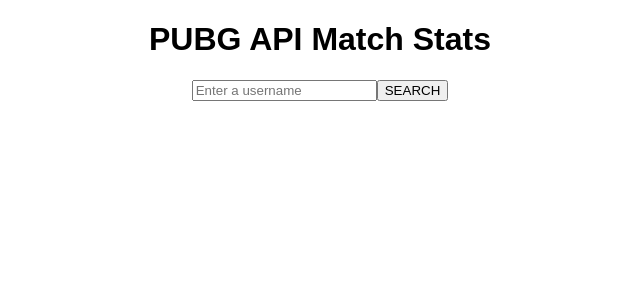
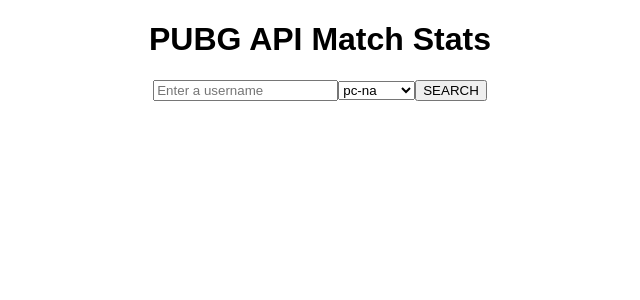
Before and after one commit to JessePeplinski/pubg-react, a React (Create React App) app: page / in a window 1280 px wide. Shown: the top 300 px of the page, without its empty margins (320-960 px from the left). Built offline with nearby package versions, Linux system fonts and the light colour scheme.

Commit message:
Add region to search

```diff
--- a/src/Components/App/App.js
+++ b/src/Components/App/App.js
@@ -19,11 +19,16 @@
         this.search = this.search.bind(this);
     }
 
-    search(username) {
+    search(username, region) {
         if(!PUBG.username) {
             PUBG.username = username;
         }
-        PUBG.getMatchIds(username).then(searchResults => {
+
+        if(!PUBG.region) {
+            PUBG.region = region;
+        }
+
+        PUBG.getMatchIds(username, region).then(searchResults => {
             this.setState({
                 searchResults: searchResults
             })
--- a/src/Components/PUBG/PUBG.js
+++ b/src/Components/PUBG/PUBG.js
@@ -23,8 +23,16 @@
         return this.username;
     },
 
+    set region(region) {
+        this.region = region;
+    },
+
+    get region() {
+        return this.region;
+    },
+
     getMatchIds(username) {
-        return fetch(`https://api.playbattlegrounds.com/shards/pc-na/players?filter[playerNames]=${username}`, options)
+        return fetch(`https://api.playbattlegrounds.com/shards/${this.region}/players?filter[playerNames]=${username}`, options)
         .then(response => {
             // console.log(response.status);
             // console.log(response.statusText);
@@ -54,7 +62,7 @@
 
     // TODO: Finish this function
     getMatchIdStats(matchID, username) {
-        return fetch(`https://api.playbattlegrounds.com/shards/pc-na/matches/${matchID}`, options)
+        return fetch(`https://api.playbattlegrounds.com/shards/${this.region}/matches/${matchID}`, options)
         .then(response => {
             if (response.ok) {
                 return response.json();
@@ -81,7 +89,7 @@
     },
 
     getHighLevelMatchStats(matchID, username) {
-        return fetch(`https://api.playbattlegrounds.com/shards/pc-na/matches/${matchID}`, options)
+        return fetch(`https://api.playbattlegrounds.com/shards/${this.region}/matches/${matchID}`, options)
         .then(response => {
             if (response.ok) {
                 return response.json();
@@ -108,7 +116,8 @@
     },
 
     // TODO - Throwing an error for no duplicate keys
-    username: ''
+    username: '',
+    region: ''
 };
 
 module.exports = PUBG;
--- a/src/Components/SearchBar/SearchBar.js
+++ b/src/Components/SearchBar/SearchBar.js
@@ -1,25 +1,35 @@
 import React, { Component } from 'react';
 import './SearchBar.css';
+
+import PUBG from '../PUBG/PUBG';
 
 class SearchBar extends React.Component {
 
     constructor(props) {
         super(props);
         this.state = {
-            term: ''
+            username: '',
+            region: 'pc-na'
         };
         this.search = this.search.bind(this);
-        this.handleTermChange = this.handleTermChange.bind(this);
+        this.handleUsernameChange = this.handleUsernameChange.bind(this);
+        this.handleRegionChange = this.handleRegionChange.bind(this);
         this.handleKeyPress = this.handleKeyPress.bind(this);
     }
 
     search() {
-        this.props.onSearch(this.state.term);
+        this.props.onSearch(this.state.username, this.state.region);
     }
 
-    handleTermChange(event) {
+    handleUsernameChange(event) {
         this.setState({
-            term: event.target.value
+            username: event.target.value
+        })
+    }
+
+    handleRegionChange(event) {
+        this.setState({
+            region: event.target.value
         })
     }
 
@@ -32,7 +42,23 @@
     render() {
         return (
             <div className="SearchBar">
-                <input placeholder="Enter a username" onChange={this.handleTermChange} onKeyPress={this.handleKeyPress} />
+                <input placeholder="Enter a username" onChange={this.handleUsernameChange} onKeyPress={this.handleKeyPress} />
+                <select region={this.state.value} onChange={this.handleRegionChange}>
+                    <option value="pc-na" selected>pc-na</option>
+                    <option value="pc-krjp">pc-krjp</option>
+                    <option value="pc-jp">pc-jp</option>
+                    <option value="pc-eu">pc-eu</option>
+                    <option value="pc-ru">pc-ru</option>
+                    <option value="pc-oc">pc-oc</option>
+                    <option value="pc-kakao">pc-kakao</option>
+                    <option value="pc-sea">pc-sea</option>
+                    <option value="pc-sa">pc-sa</option>
+                    <option value="pc-as">pc-as</option>
+                    <option value="xbox-as">xbox-as</option>
+                    <option value="xbox-eu">xbox-eu</option>
+                    <option value="xbox-na">xbox-na</option>
+                    <option value="xbox-oc">xbox-oc</option>
+                </select>
                 <button onClick={this.search}>SEARCH</button>
             </div>
         );
--- a/src/Components/SearchResults/SearchResults.js
+++ b/src/Components/SearchResults/SearchResults.js
@@ -7,7 +7,7 @@
     render() {
         return (
             <div className="SearchResults">
-                {PUBG.username ? <h2>Results for {PUBG.username}</h2> : null}
+                {PUBG.username ? <h2>Results for {PUBG.username} on {PUBG.region}</h2> : null}
                 <MatchList matches={this.props.searchResults} onMatchSearch={this.props.onMatchSearch}/>
             </div>
         );
```
